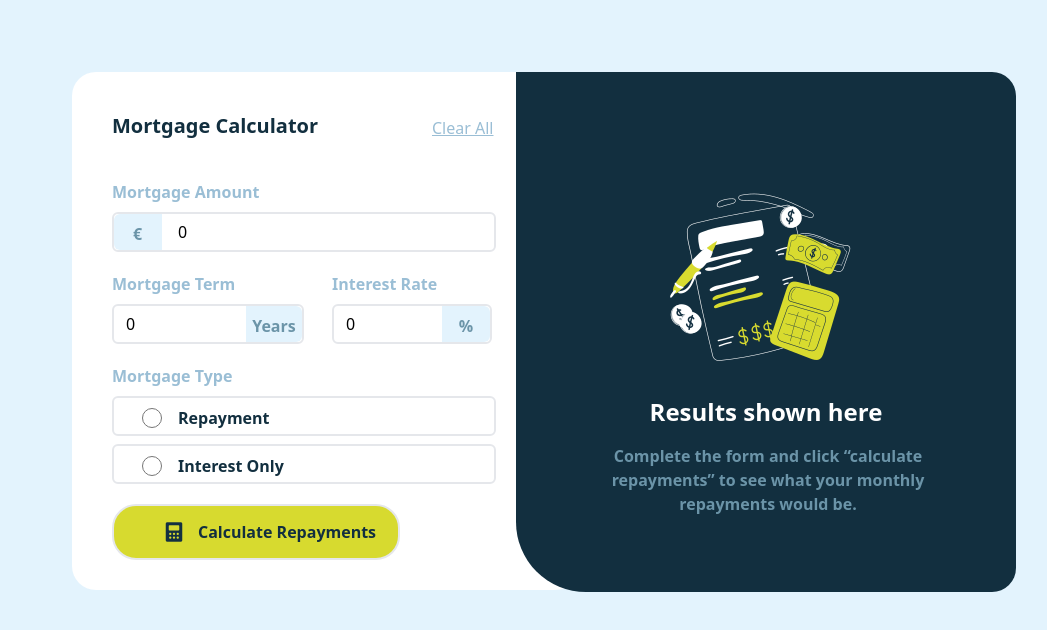
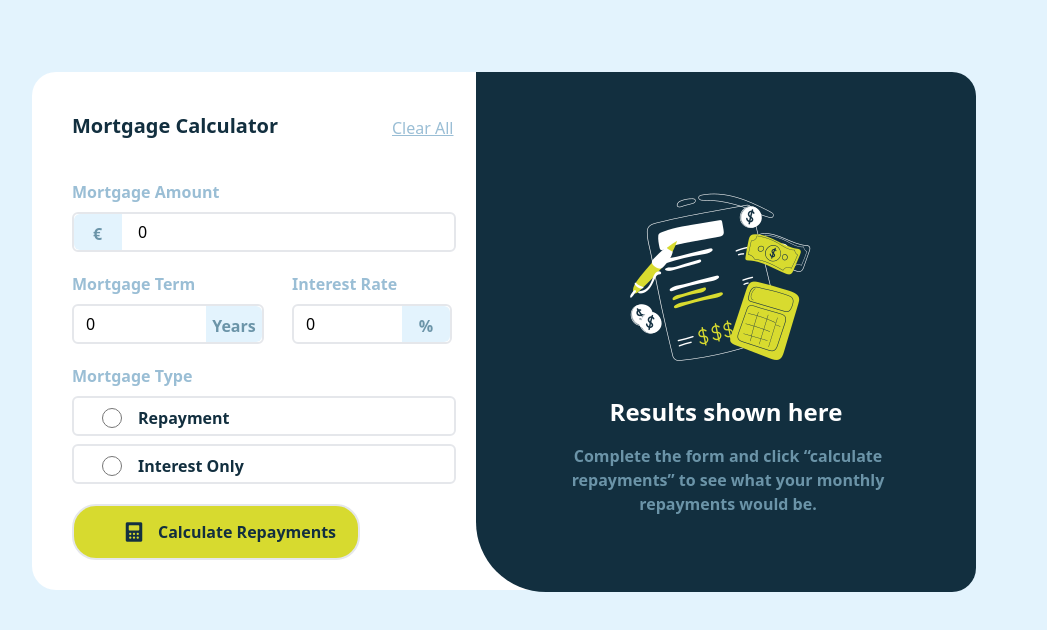
Before and after one commit to Joshua65676/mortgage-repayment-calculator-main, a React (Vite) app: page / in a window 1280 px wide. Shown: the top 630 px of the page, without its empty margins (168-1215 px from the left). Built offline with nearby package versions, Linux system fonts and the light colour scheme.

Commit message:
first commit

```diff
--- a/src/conpomnent/emptyDesign.tsx
+++ b/src/conpomnent/emptyDesign.tsx
@@ -3,8 +3,8 @@ import Form from "./form"
 const EmptyDesign = () => {
 
   return (
-    <div className="flex">
-      <div className="bg-White md:w-5/12 sm:-ml-9 md:mt-10 md:h-max md:rounded-3xl md:ml-52 -mt-7 sm:h-[700px] sm:w-[390px]">
+    <div className="flex md:-ml-10 sm:ml-0">
+      <div className="bg-White md:w-9/12 sm:-ml-9 md:mt-10 md:h-max md:rounded-3xl md:ml-52 -mt-7 sm:h-[700px] sm:w-[390px]">
         <div className=" p-10 -mb-1 sm:-ml-3 md:ml-0">
             <h1 className="text-xl font-bold text-Slate-900">Mortgage Calculator</h1>
         </div>
```
